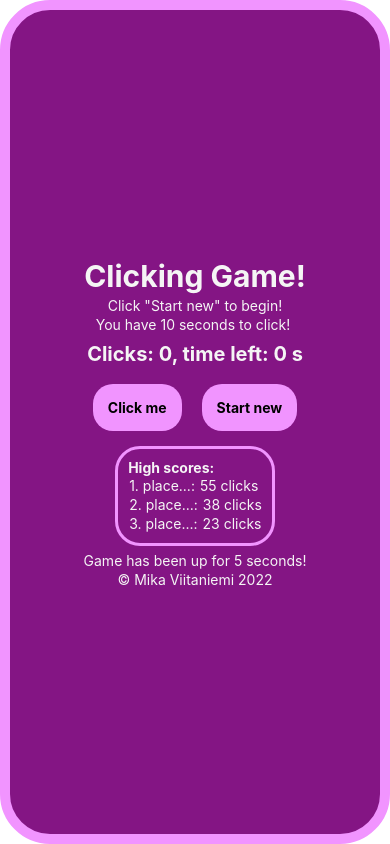
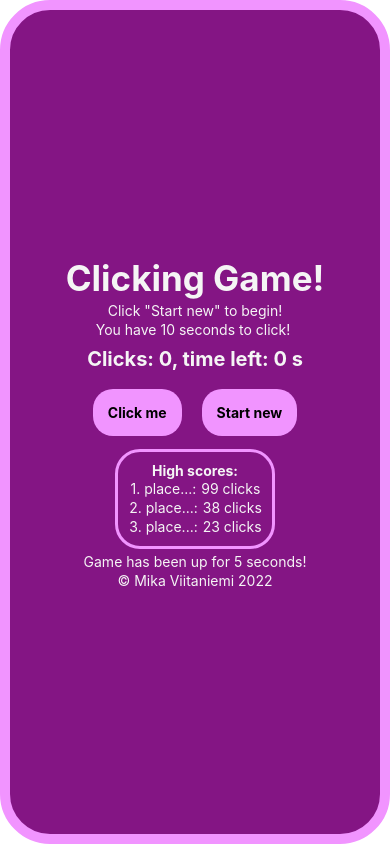
Before and after one commit to Mviita65/AwesomeProject, a React Native app: screen / in a window 390 px wide. Built offline with nearby package versions, Linux system fonts and the light colour scheme.

Commit message:
Made some layout changes

```diff
--- a/App.js
+++ b/App.js
@@ -17,7 +17,6 @@ const App = () => {
     }, 1000);
     return () => clearInterval(interval); // clears the scheduled interval once the component unmounts
   }, [time,runtime]);
-
 
   return (
     <View style={styles.container}>
@@ -50,7 +49,7 @@ const App = () => {
         <Text style={styles.boldText}>High scores:</Text>
         <View style={styles.rowContainer}>
           <Text style={styles.text}>1. place...: </Text>
-          <Text style={styles.scores}>55 clicks</Text>
+          <Text style={styles.scores}>99 clicks</Text>
         </View>
         <View style={styles.rowContainer}>
           <Text style={styles.text}>2. place...: </Text>
--- a/components/styles.js
+++ b/components/styles.js
@@ -15,7 +15,8 @@ const styles = StyleSheet.create({
       alignItems: 'center'
     },
     highScores: {
-      margin: 5,
+      alignItems: 'center',
+      margin: 3,
       padding: 10,
       borderWidth: 3,
       borderRadius: 25,
@@ -31,7 +32,7 @@ const styles = StyleSheet.create({
     },
     caption1: {
       color: '#f5f5f5',
-      fontSize: 30,
+      fontSize: 35,
       padding: 2,
       fontWeight: 'bold'
     },
```
